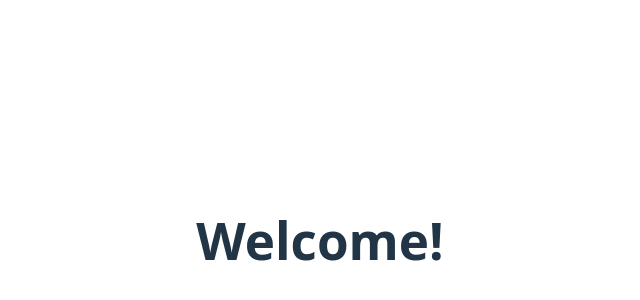
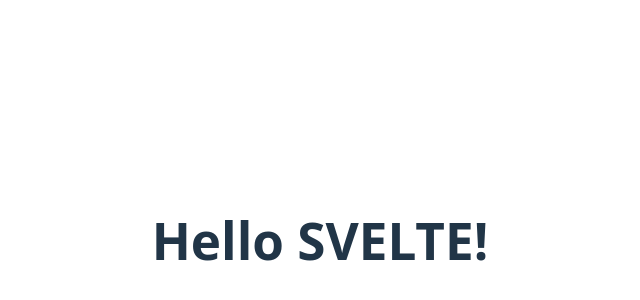
Before and after one commit to Andy-Castle/SvelteTutorialBasicAdvanced, a Svelte app: page / in a window 1280 px wide. Shown: the part 160-460 px from the top of the page, without its empty margins (320-960 px from the left). Built offline with nearby package versions, Linux system fonts and the light colour scheme.

Commit message:
Se vio el primer componente de svelte y como podemos colocar datos segun una variable y como usando las llaves podemos colocar esta variable y tambien podemos aplicar JS dentro de esta.

```diff
--- a/src/App.svelte
+++ b/src/App.svelte
@@ -1,7 +1,8 @@
 <script>
-import WelcomeToSvelte from "./Basic Svelte/Introduction/WelcomeToSvelte.svelte";
+  import YourFirstComponent from "./Basic Svelte/Introduction/YourFirstComponent.svelte";
+
 </script>
 
 <main>
-<WelcomeToSvelte/>
+<YourFirstComponent/>
 </main>
--- /dev/null
+++ b/src/Basic Svelte/Introduction/YourFirstComponent.svelte
@@ -0,0 +1,5 @@
+<script>
+  let name = 'Svelte'
+</script>
+
+<h1>Hello {name.toUpperCase()}!</h1>
```
